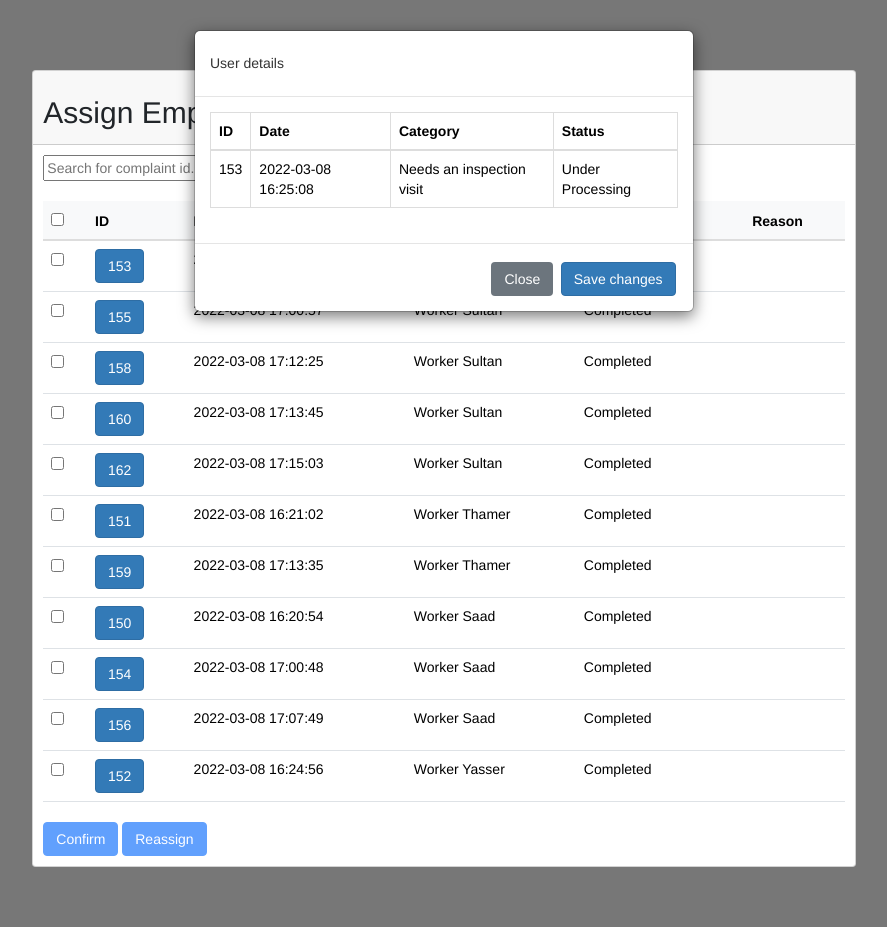
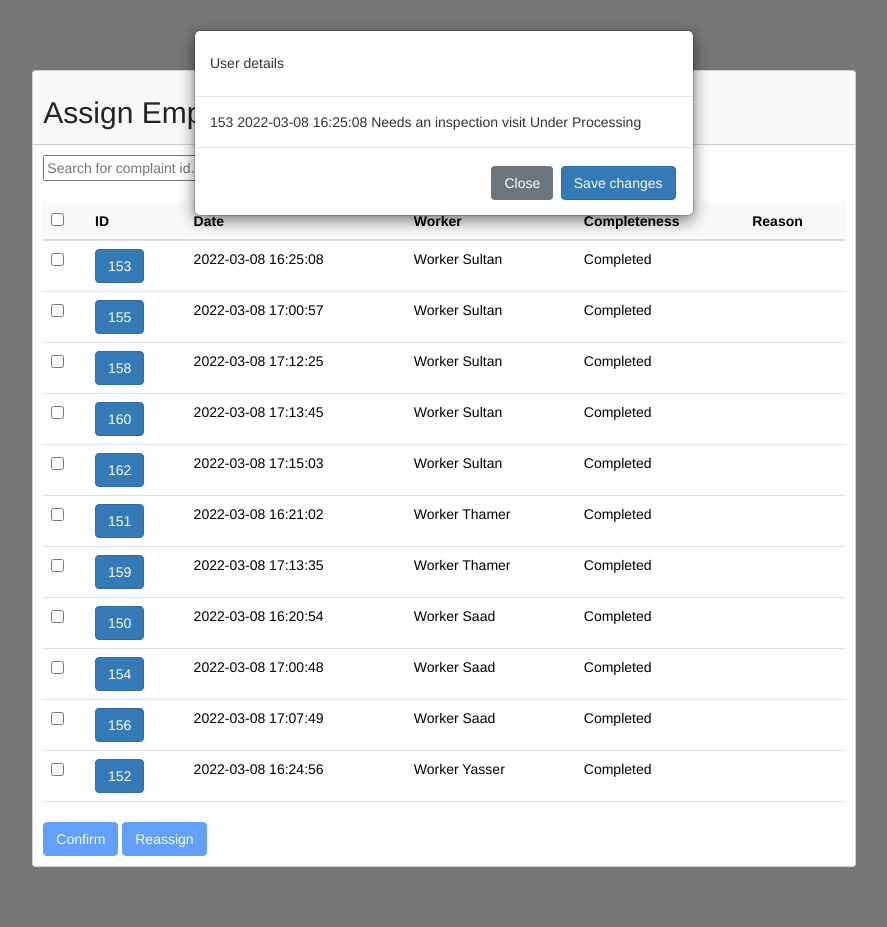
Before and after one commit to RahafMAlharbi/Graduation_Project, a PHP site: page /manageAssignTasks.php in a window 1280 px wide, after a click on "153". Shown: the whole page, without its empty margins (196-1083 px from the left). Run offline with PHP 8.4, Linux system fonts and the light colour scheme; data comes from the database, SQL or seed files in the repository; data that the repository does not hold is empty; some libraries are stand-ins or nearby versions.

Commit message:
Update manageAssignTasks.php
ajax post

```diff
--- a/pages/Manage assign/manageAssignTasks.php
+++ b/pages/Manage assign/manageAssignTasks.php
@@ -215,7 +215,7 @@
                                        ?>
 
                                        </div>
-<input type="text" readonly class="form-control-plaintext" value="" name="ClassroomN" id="compalintIDreassign"></input>
+<input type="hidden" readonly class="form-control-plaintext" value="" name="ClassroomN" id="compalintIDreassign"></input>
 
                                 </div>
                                 <div class="modal-footer">
@@ -242,23 +242,8 @@
                             <div class="text-right"> <i data-dismiss="modal" aria-label="Close" class="fa fa-close"></i> </div>
                         </div>
                         <div class="modal-body">
-                            <div>
-                                <table class="table table-bordered">
-                                    <thead>
-                                        <tr>
-                                            <th scope="col">ID</th>
-                                            <th scope="col">Date</th>
-                                            <th scope="col">Category</th>
-                                            <th scope="col">Status</th>
+                            <div id="Ctable">
 
-                                        </tr>
-                                    </thead>
-                                    <tbody id="Ctable">
-                                        <tr>
-
-                                        </tr>
-                                    </tbody>
-                                </table>
                             </div>
                         </div>
                         <div class="modal-footer"> <button type="button" class="btn btn-secondary" data-dismiss="modal">Close</button> <button type="button" class="btn btn-primary">Save changes</button> </div>
@@ -453,10 +438,6 @@ function idcomp(){
     var ourBoxId = ourbox.replace(/\D+/,"");
     // alert(ourBoxId);
     document.getElementById("compalintIDreassign").value= ourBoxId;
-    // d=document.getElementById("compalintIDreassign").name= ourBoxId;
-
-
-
 
 }}
 
@@ -658,7 +639,7 @@ function idcomp(){
          xhr.open("POST", "setStatusSolved.php");
          xhr.send(data);
 
-//post form1
+//post form1 ajax
          function ajaxpost() {
   // (A) GET FORM DATA
   var form = document.getElementById("form");
@@ -675,7 +656,7 @@ function idcomp(){
   return false;
 }
 
-//post Reassign form
+//post Reassign form2 ajax
 function ajaxpostReassign(){
 var form1 = document.getElementById("formReassign");
 var data1 = new FormData(form1);
```
